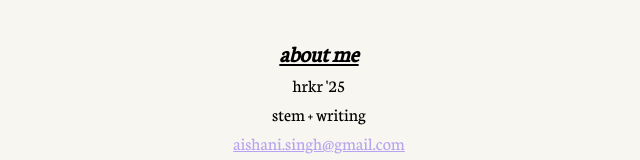
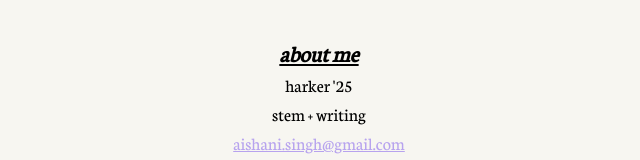
Before and after one commit to aishani-singh/aishani-singh.github.io, a React (Create React App) app: page / in a window 1280 px wide. Shown: the part 409-569 px from the top of the page, without its empty margins (321-961 px from the left). Built offline with nearby package versions, Linux system fonts and the light colour scheme.

Commit message:
change harker

```diff
--- a/src/App.js
+++ b/src/App.js
@@ -24,7 +24,7 @@ function App() {
           <Fade top>
           <div className="about">
             <h4><em>about me</em></h4>
-            <p>hrkr '25</p>
+            <p>harker '25</p>
             <p>stem + writing</p>
             <a href="mailto:aishani.singh@gmail.com">aishani.singh@gmail.com</a>
           </div>
```
